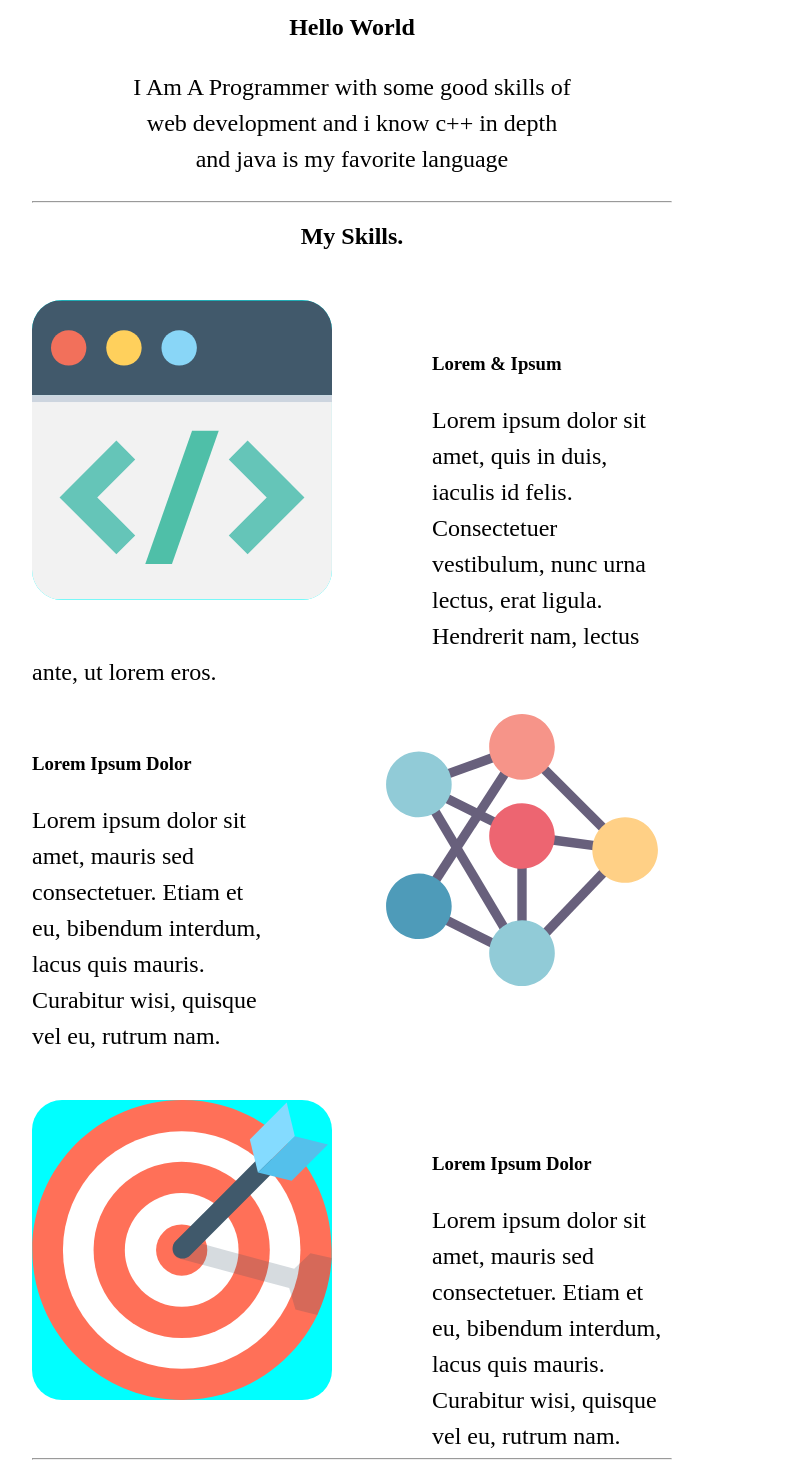
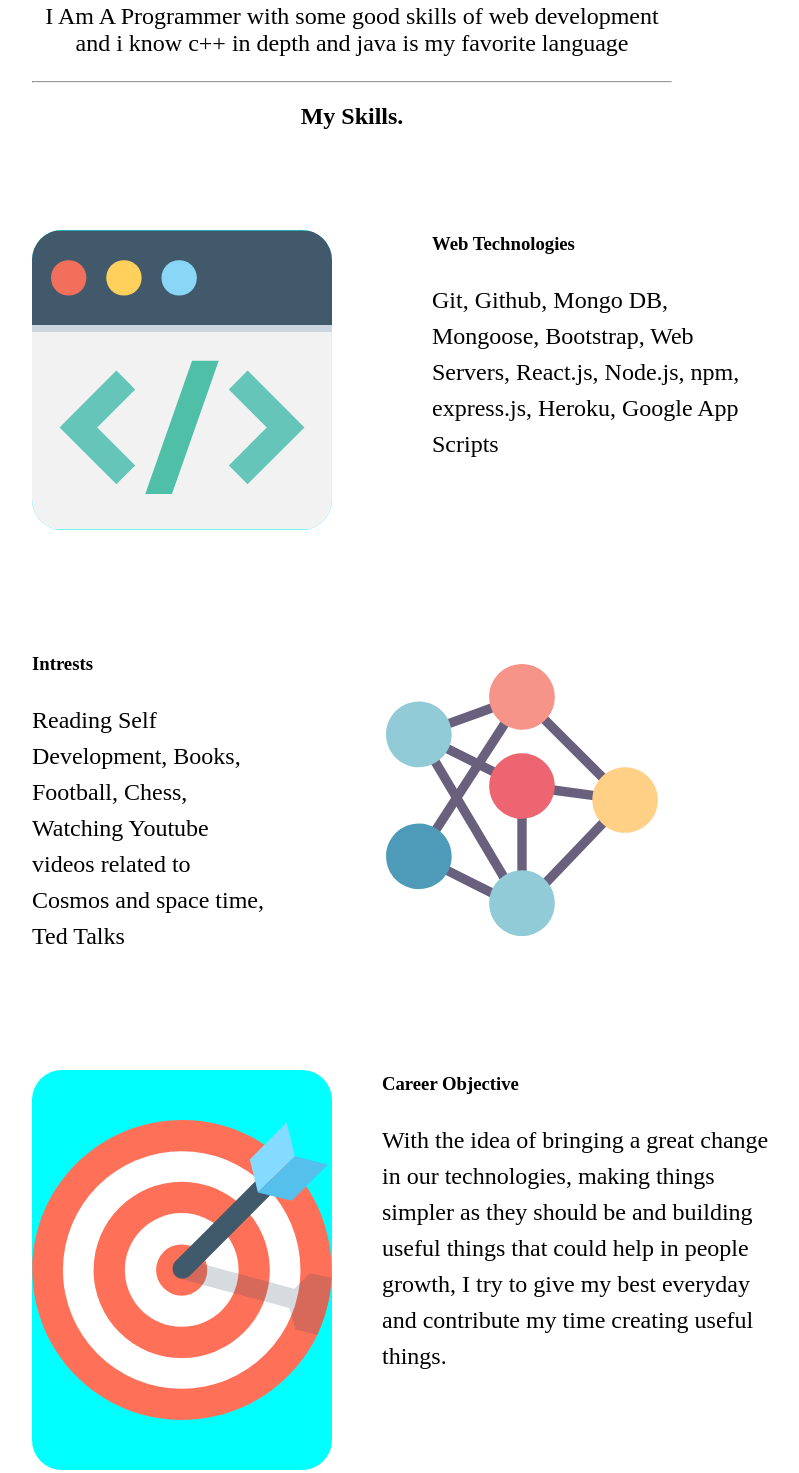
Before and after one commit to AshifAli007/Website, a plain HTML site: page index.html in a window 1280 px wide. Shown: the part 1262-2735 px from the top of the page, without its empty margins (288-1087 px from the left). Drawn offline with Linux system fonts and the light colour scheme; a web font is replaced by a local one.

Commit message:
changes completed

```diff
--- a/CSS/style.css
+++ b/CSS/style.css
@@ -27,6 +27,12 @@ div{
 div.middle img{
     border-radius: 30px;
     width:300px;
+
+}
+div.middle img.last{
+    border-radius: 30px;
+    width:300px;
+    height: 400px;
 
 }
 body{
@@ -84,6 +90,7 @@ body{
     line-height: 1.5;
     /* margin : 0 auto 100px auto; */
     margin-top: 100px;
+    margin-bottom: 120px;
     height: 300px;
     text-align: left;
 }
@@ -91,15 +98,15 @@ p{
     font-size: 1.5em;
 }
 .coding{
-    position: relative;
-    bottom: 50px;
+    /* position: relative; */
+    /* bottom: 50px; */
     float: left;
     margin-right: 100px;
     background-color: aqua;
 }
 .learn{
-    position: relative;
-    bottom: 50px;
+    /* position: relative;
+    bottom: 50px; */
     float: right;
     margin-left: 100px;
 }
@@ -123,6 +130,18 @@ p{
 }
 .btn:hover {opacity: 1}
 
-span{
+.last{
+    margin-right: 50px;
+}
+.skill-row>p{
+    margin-right: -100px;
+}
 
+#profilePic{
+    border-radius: 130px;
+    width: 250px;
+    height: 250px;
+    background-image: url('../images/Spider-Man\ Homecoming\ \(2017\)\ Phone\ Wallpaper\ Moviemania.jpeg');
+    background-position-x: -491px;
+    background-size: cover;
 }
--- a/index.html
+++ b/index.html
@@ -34,28 +34,46 @@
 
     </div>
     <div class="middle">
-        <div class="profile">
-          <img src="./images/man.svg" alt="ashif">
-          <h2>Hello World</h2>
-          <p>I Am A Programmer with some good skills of web development and i know c++ in depth and java is my favorite language </p>
+        <div class="profile" id="profilePic">
+
         </div>
+        <h2>Hello World</h2>
+        <p>I Am A Programmer with some good skills of web development and i know c++ in depth and java is my favorite language </p>
         <hr>
         <div class="skills">
           <h2>My Skills.</h2>
           <div class="skill-row">
             <img class="coding" src="./images/browser.svg" alt="">
-            <h3>Lorem & Ipsum</h3>
-            <p>Lorem ipsum dolor sit amet, quis in duis, iaculis id felis. Consectetuer vestibulum, nunc urna lectus, erat ligula. Hendrerit nam, lectus ante, ut lorem eros.</p>
+            <h3>Web Technologies</h3>
+            <p>Git, Github, Mongo DB,
+              Mongoose, Bootstrap,
+              Web Servers, React.js, Node.js,
+              npm, express.js, Heroku, Google App Scripts</p>
           </div>
           <div class="skill-row">
             <img class="learn" src="./images/neural.svg" alt="">
-            <h3>Lorem Ipsum Dolor</h3>
-            <p>Lorem ipsum dolor sit amet, mauris sed consectetuer. Etiam et eu, bibendum interdum, lacus quis mauris. Curabitur wisi, quisque vel eu, rutrum nam.</p>
+            <h3>Intrests</h3>
+            <p>Reading Self Development,
+              Books,
+              Football,
+              Chess,
+              Watching Youtube videos
+              related to Cosmos and space
+              time,
+              Ted Talks</p>
           </div>
           <div class="skill-row">
-            <img class="coding" src="./images/target.svg" alt="">
-            <h3>Lorem Ipsum Dolor</h3>
-            <p>Lorem ipsum dolor sit amet, mauris sed consectetuer. Etiam et eu, bibendum interdum, lacus quis mauris. Curabitur wisi, quisque vel eu, rutrum nam.</p>
+            <img class="coding last" src="./images/target.svg" alt="">
+            <h3>Career Objective</h3>
+            <p>With the idea of bringing a
+              great change in our
+              technologies, making things
+              simpler as they should be and
+              building useful things that
+              could help in people growth, I
+              try to give my best everyday
+              and contribute my time
+              creating useful things.</p>
           </div>
         </div>
         <hr>
```
Also changed, not shown: images/Spider-Man Homecoming (2017) Phone Wallpaper Moviemania.jpeg (added).
